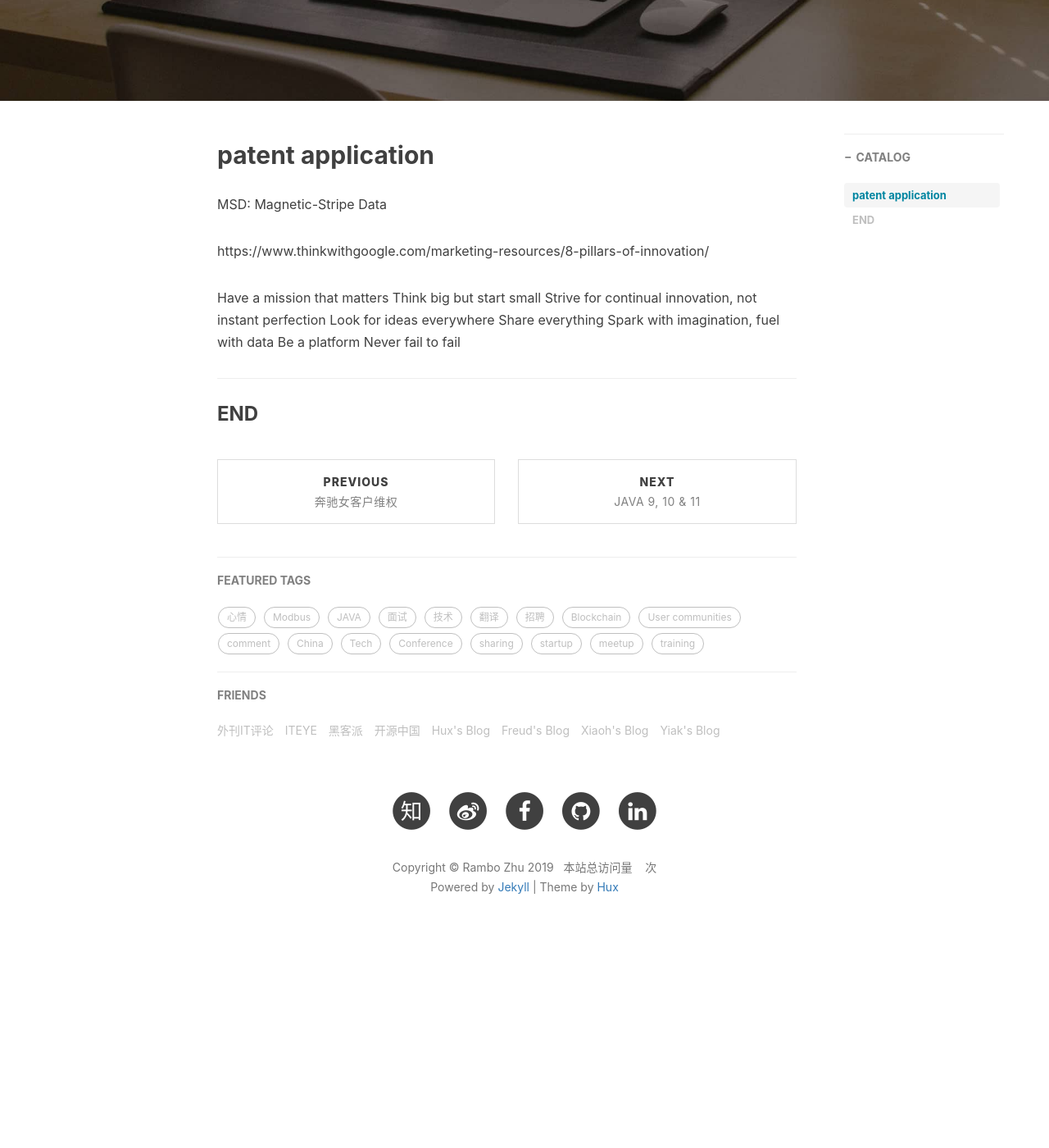
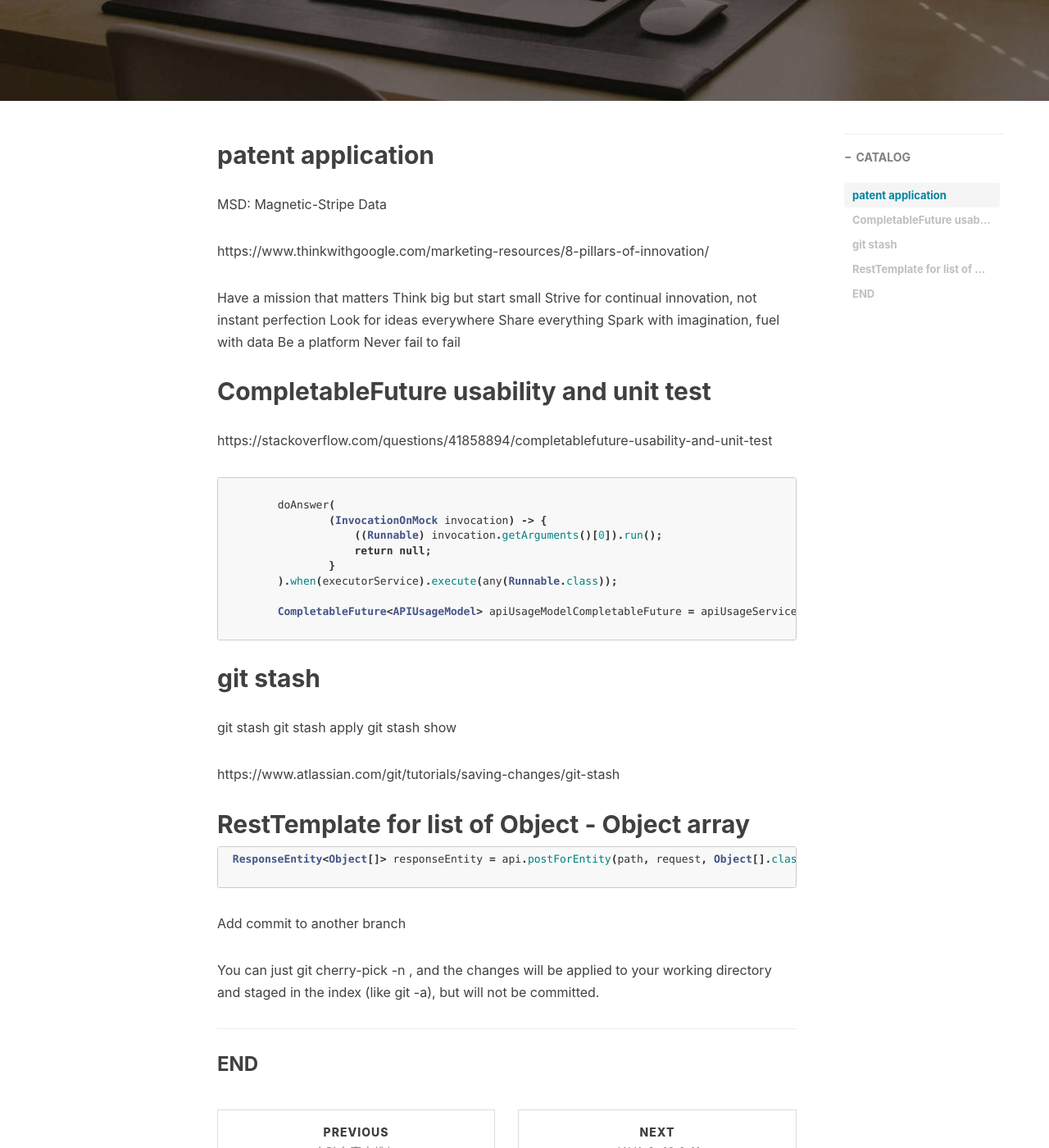
Before and after one commit to freerambo/freerambo.github.io, a Jekyll site: the page built from _posts/2019-07-05-Innovation.markdown, in a window 1280 px wide and 1400 px high, scrolled down 334 px. Shown: the whole window at 82% size. Built offline with Jekyll 4.4.1, drawn with Linux system fonts in a browser that asks for light colours; nearby versions of some CDN libraries; comment, search, counter and statistics services are not loaded; before the commit the page ends 1493 px from its top, so only the background shows below that.

Commit message:
add commit to another branch

````diff
--- a/_posts/2019-07-05-Innovation.markdown
+++ b/_posts/2019-07-05-Innovation.markdown
@@ -29,6 +29,46 @@ Never fail to fail
 
 
 
+## CompletableFuture usability and unit test
+
+https://stackoverflow.com/questions/41858894/completablefuture-usability-and-unit-test
+
+```java
+
+        doAnswer(
+                (InvocationOnMock invocation) -> {
+                    ((Runnable) invocation.getArguments()[0]).run();
+                    return null;
+                }
+        ).when(executorService).execute(any(Runnable.class));
+
+        CompletableFuture<APIUsageModel> apiUsageModelCompletableFuture = apiUsageService.saveAsync(expected);
+
+```
+
+
+## git stash
+
+git stash
+git stash apply
+git stash show
+
+https://www.atlassian.com/git/tutorials/saving-changes/git-stash
+
+## RestTemplate for list of Object - Object array
+
+```java
+ ResponseEntity<Object[]> responseEntity = api.postForEntity(path, request, Object[].class, headers);
+
+```
+
+
+Add commit to another branch
+
+You can just git cherry-pick -n <commitid>, and the changes will be applied to your working directory and staged in the index (like git -a), but will not be committed.
+
+
+
 ---
 
 ### END
````
Also changed, not shown: _posts/2019-05-11-Java-9-10-11.markdown (deleted, +0 -119 lines).
